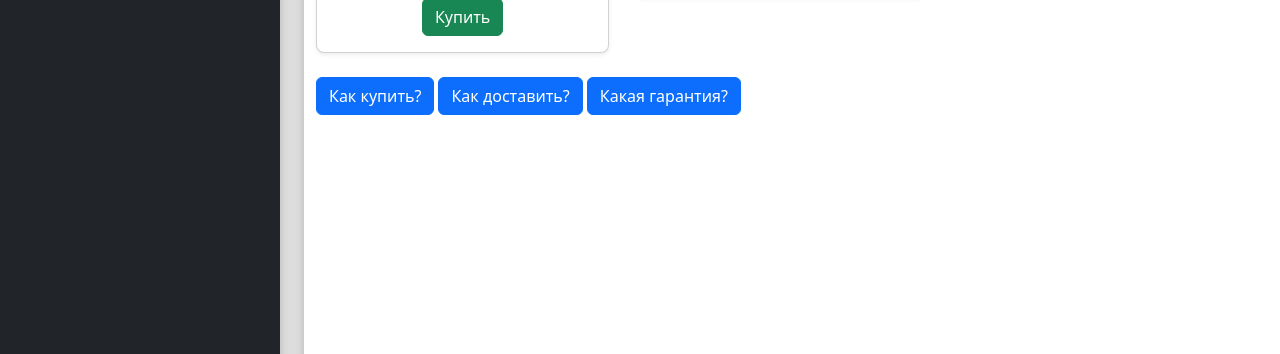
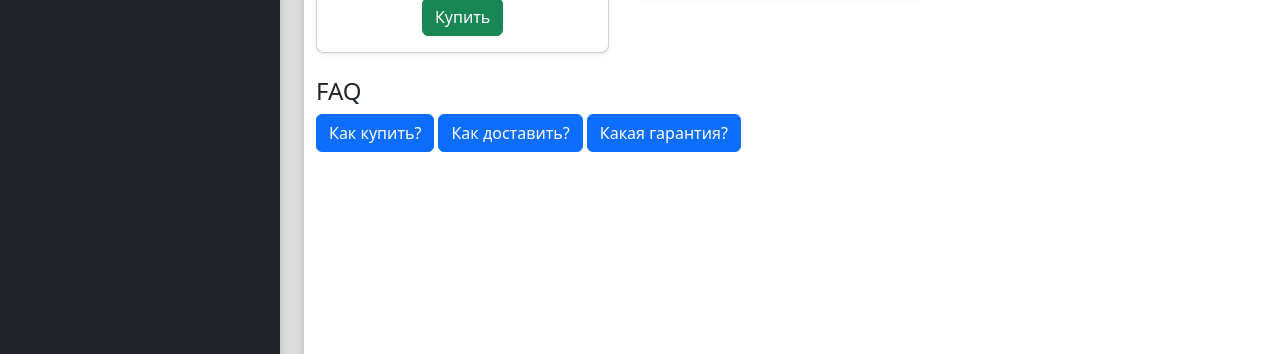
Before and after one commit to MarakushinVadim/HTML, a plain HTML site: page index.html in a window 1280 px wide. Shown: the part 376-730 px from the top of the page. Drawn offline with nearby package versions, Linux system fonts and the light colour scheme.

Commit message:
add button

```diff
--- a/index.html
+++ b/index.html
@@ -303,6 +303,8 @@
                     </div>
                 </div>
             </div>
+            <div class="container">
+                <h4 class="center">FAQ</h4>
                 <p class="d-inline-flex gap-1">
                     <a class="btn btn-primary" data-bs-toggle="collapse" href="#collapseExample" role="button"
                        aria-expanded="false" aria-controls="collapseExample">
@@ -319,10 +321,14 @@
                 </p>
                 <div class="collapse" id="collapseExample">
                     <div class="card card-body">
-                    Some placeholder content for the collapse component. This panel is hidden by default but revealed
+                        Some placeholder content for the collapse component. This panel is hidden by default but
+                        revealed
                         when the user activates the relevant trigger.
                     </div>
                 </div>
+            </div>
+
+
         </main>
 
     </div>
```
Lines whose indentation alone changed are shown as unchanged.
